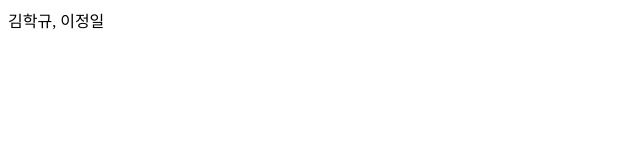
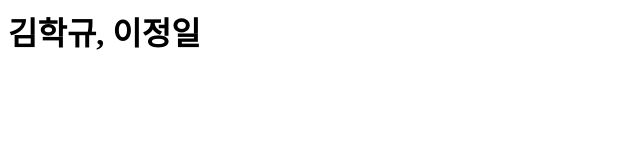
Before and after one commit to copt1925/intro, a plain HTML site: page index.html in a window 1280 px wide. Shown: the whole page, without its empty margins (0-640 px from the left). Drawn offline with Linux system fonts and the light colour scheme.

Commit message:
Update index.html

```diff
--- a/index.html
+++ b/index.html
@@ -4,7 +4,7 @@
 </html>
 
 <body>
- 김학규, 이정일
+   <h1>김학규, 이정일</h1>
 
  </body>
 </html>
```
